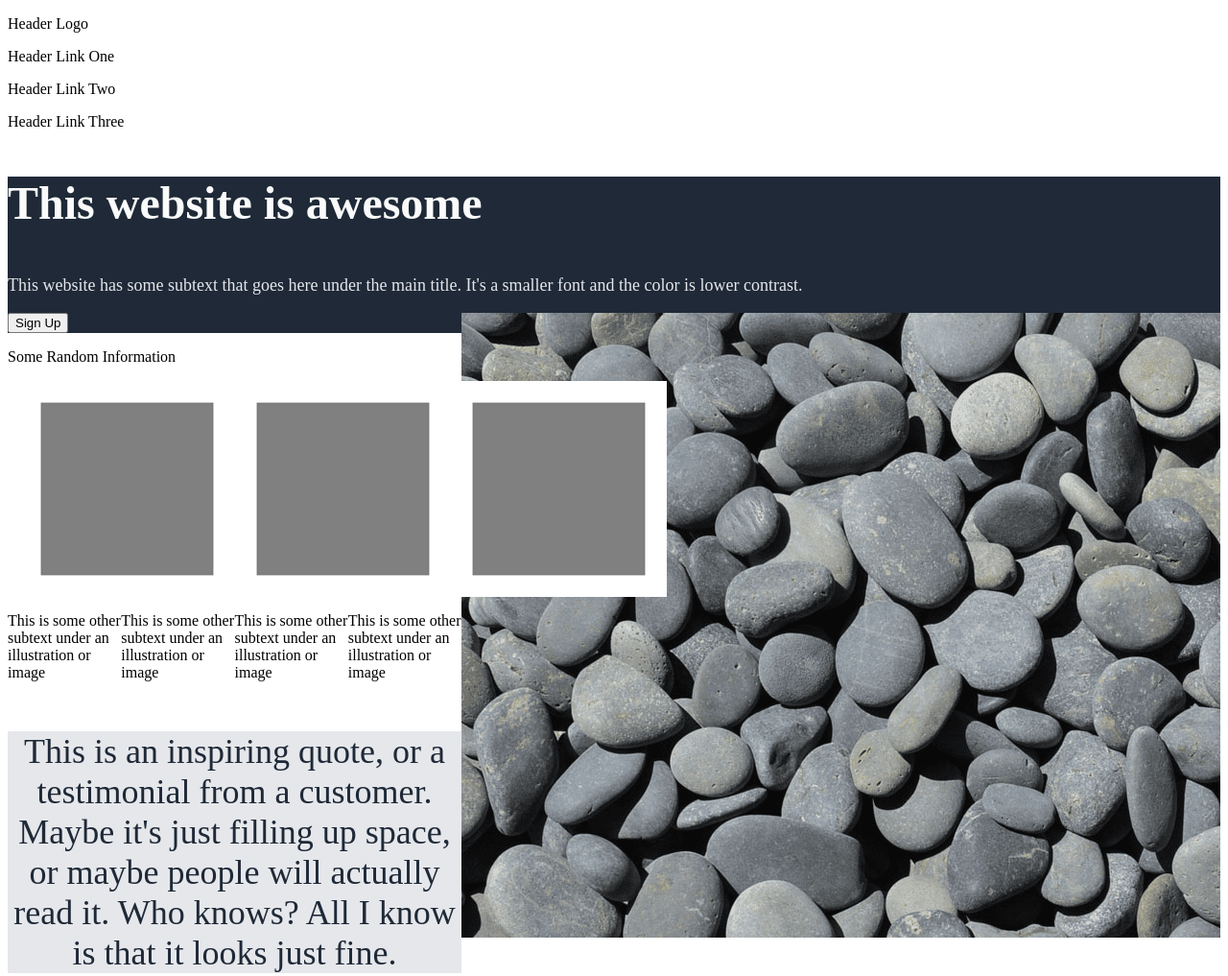
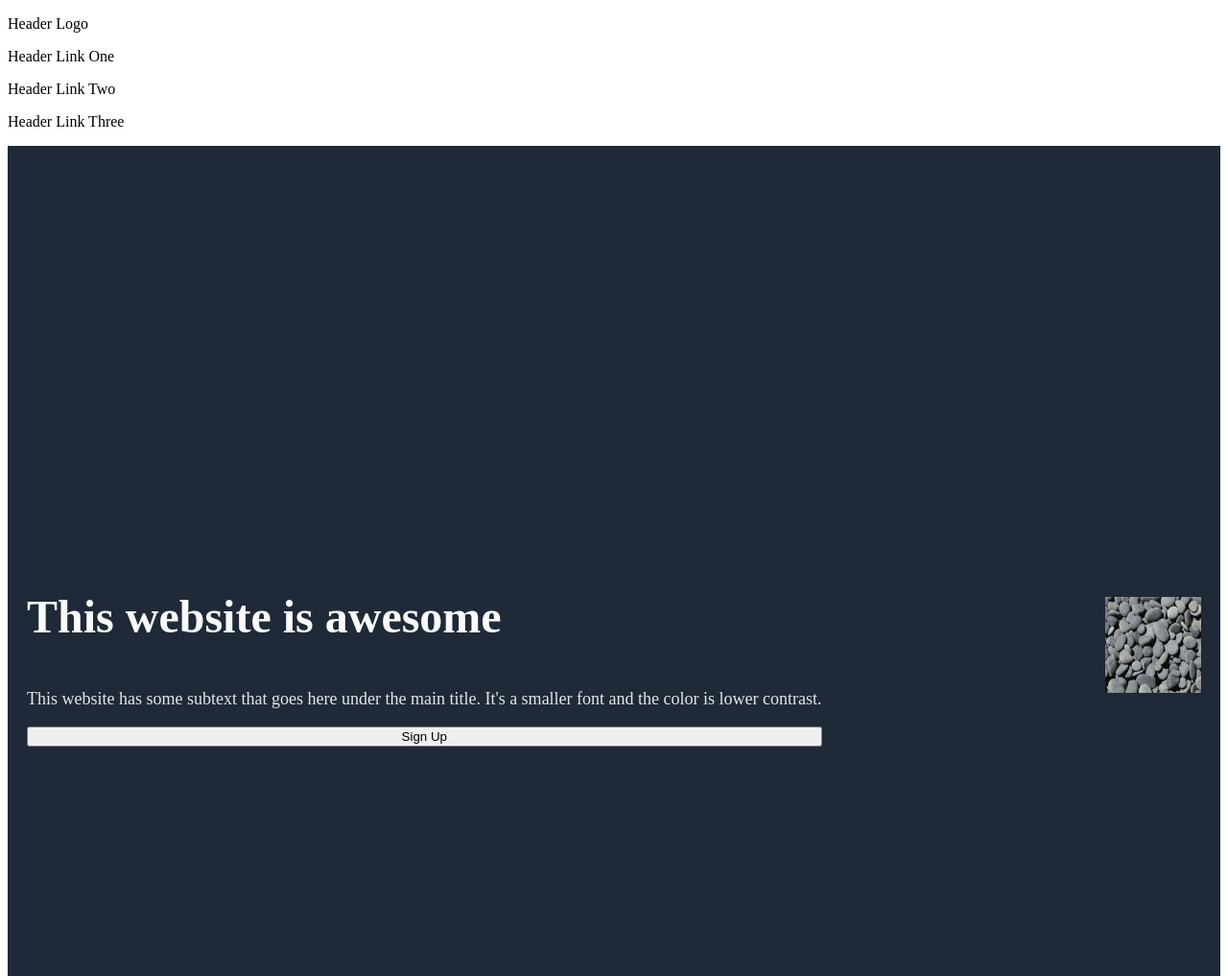
Before and after one commit to suhas-kavuri/landing-page, a plain HTML site: page index.html in a window 1280 px wide. Shown: the top 1017 px of the page at 96% size. Drawn offline with Linux system fonts and the light colour scheme.

Commit message:
Moved image to the right of the text while keeping the image in the same horizontal box

```diff
--- a/index.html
+++ b/index.html
@@ -16,13 +16,17 @@
     </div>
 
     <div class="main-area">
-      <p class="main-text">This website is awesome</p>
-      <p class="secondary-text">
-        This website has some subtext that goes here under the main title. It's
-        a smaller font and the color is lower contrast.
-      </p>
+      <div class="text-content">
+        <div>
+          <p class="main-text">This website is awesome</p>
+          <p class="secondary-text">
+            This website has some subtext that goes here under the main title.
+            It's a smaller font and the color is lower contrast.
+          </p>
+        </div>
+        <button class="first-button">Sign Up</button>
+      </div>
       <img class="pebbles" src="black-pebbles.png" alt="Insert Image Here" />
-      <button class="first-button">Sign Up</button>
     </div>
 
     <p>Some Random Information</p>
--- a/styles.css
+++ b/styles.css
@@ -1,10 +1,13 @@
-.main-area{
+/*.main-area{
     background-color: #1F2937;
-
+    height: 1000px;
+    display: flex;
+    flex-direction: column;
 }
 
 .pebbles{
-    float: right;
+    width: 100px;
+    height: 100px;
 }
 
 .main-text{
@@ -15,6 +18,38 @@
 }
 
 .secondary-text{
+    font-size: 18px;
+    color: #E5E7EB;
+} */
+
+.main-area {
+    background-color: #1F2937;
+    height: 1000px;
+    display: flex;
+    flex-direction: row; /* Change flex-direction to row */
+    align-items: center; /* Vertically center content */
+    justify-content: space-between; /* Create space between text and image */
+    padding: 20px; /* Add padding for spacing */
+}
+
+.text-content {
+    display: flex;
+    flex-direction: column;
+}
+
+.pebbles {
+    width: 100px;
+    height: 100px;
+}
+
+.main-text {
+    font-family: hero;
+    font-size: 48px;
+    font-weight: 900;
+    color: #F9FAF9;
+}
+
+.secondary-text {
     font-size: 18px;
     color: #E5E7EB;
 }
```
